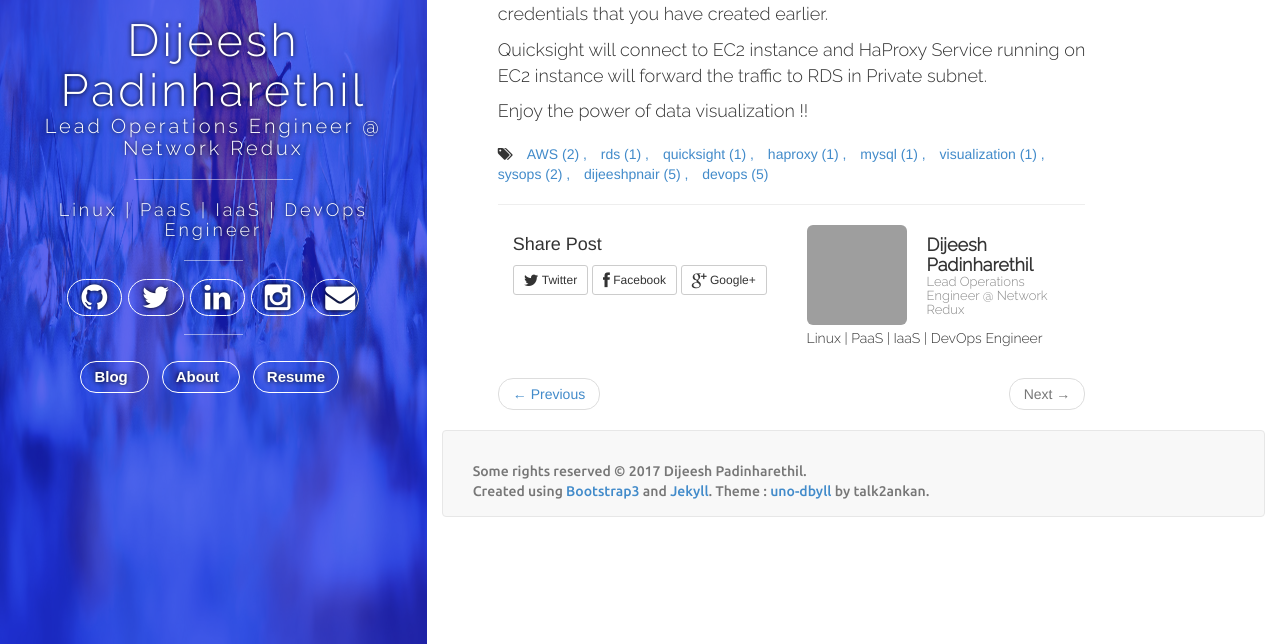
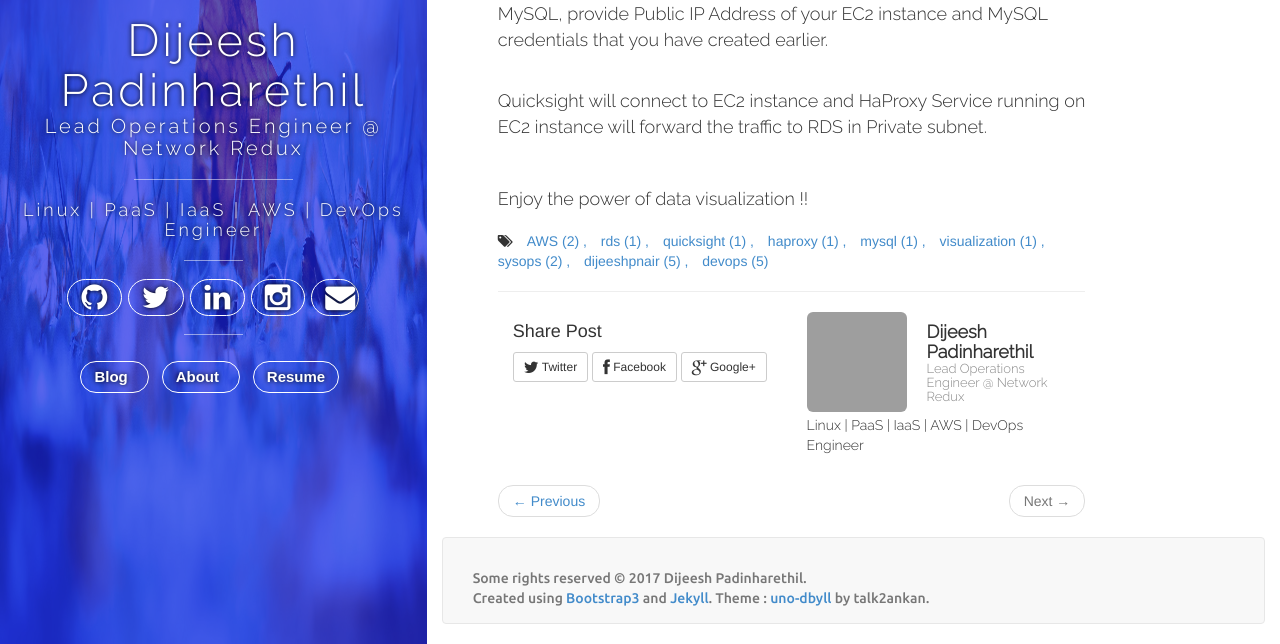
Before and after one commit to dijeesh/dijeesh.github.io-bak, a Jekyll site: the page built from _posts/2017-08-05-AWS-quicksight-access-to-RDS-in-private-subnet.md, in a window 1280 px wide and 900 px high, scrolled down 1882 px, cut to the strip 256-900 px from the top of the window. Built offline with Jekyll 4.4.1, drawn with Linux system fonts in a browser that asks for light colours; nearby versions of some CDN libraries; comment, search, counter and statistics services are not loaded; grey boxes are pictures that could not be loaded.

Commit message:
update quicksight

````diff
--- a/_config.yml
+++ b/_config.yml
@@ -31,5 +31,5 @@ author:
   twitter: dijeeshpnair
   facebook: dijeeshpnair
   googleplus: +dijeeshpnair
-  bio: "Linux | PaaS | IaaS | DevOps Engineer"
+  bio: "Linux | PaaS | IaaS | AWS | DevOps Engineer"
   uno-dbyll: https://raw.githubusercontent.com/dijeesh/dijeesh.github.io/master/diju_profile.jpg
--- a/_posts/2017-08-05-AWS-quicksight-access-to-RDS-in-private-subnet.md
+++ b/_posts/2017-08-05-AWS-quicksight-access-to-RDS-in-private-subnet.md
@@ -51,7 +51,7 @@ Add following configuration
 <br>
 
 ```
- vi /etc/haproxy/haproxy.cfg
+vi /etc/haproxy/haproxy.cfg
 
 global
       log /dev/log    local0
@@ -72,8 +72,12 @@ listen MySQL 0.0.0.0:3306
 ```
 
 
+<br>
 Now try to add Data source in your Quicksight dashboard, select MySQL, provide Public IP Address of your EC2 instance and MySQL credentials that you have created earlier.
 
+<br>
 Quicksight will connect to EC2 instance and HaProxy Service running on EC2 instance will forward the traffic to RDS in Private subnet.
 
+<br>
+
 Enjoy the power of data visualization !!
````
